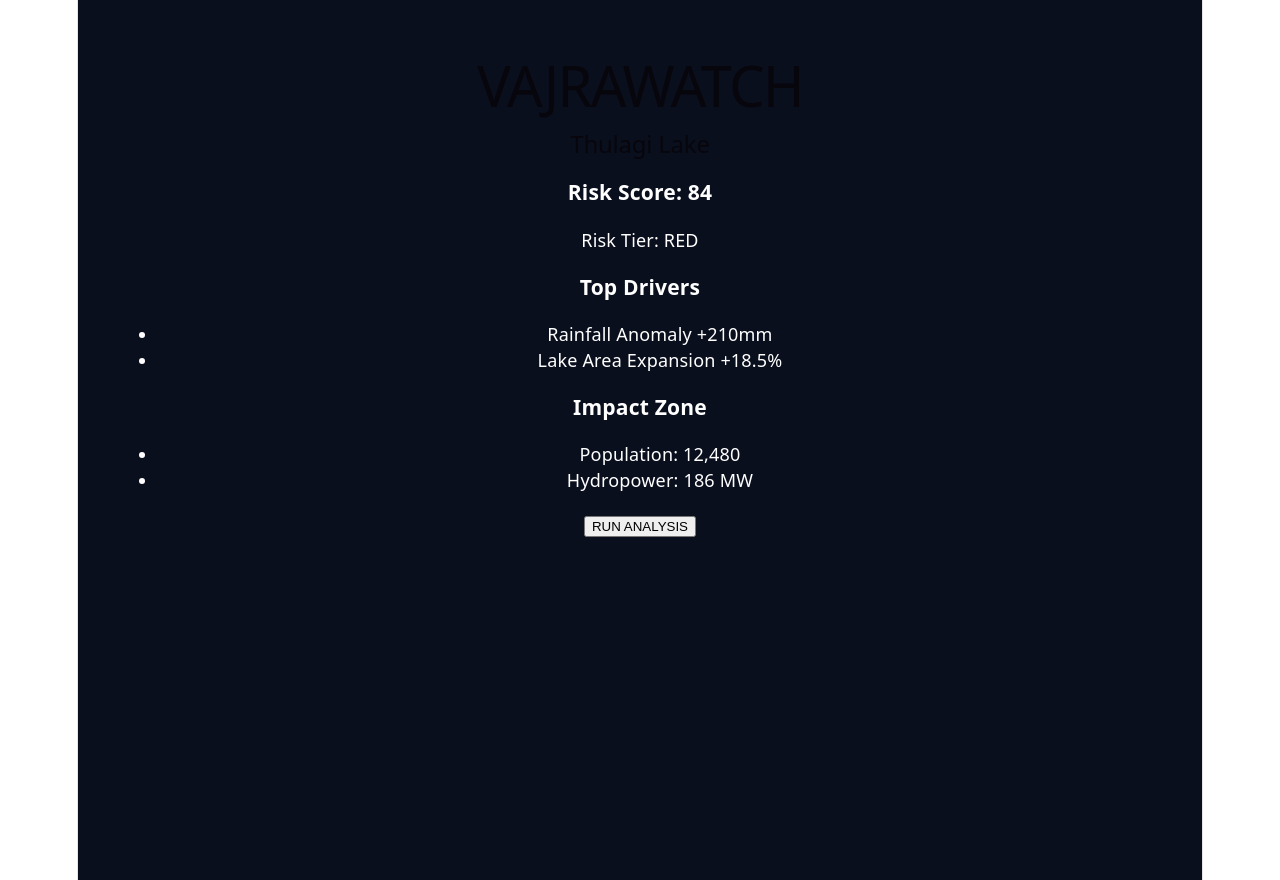
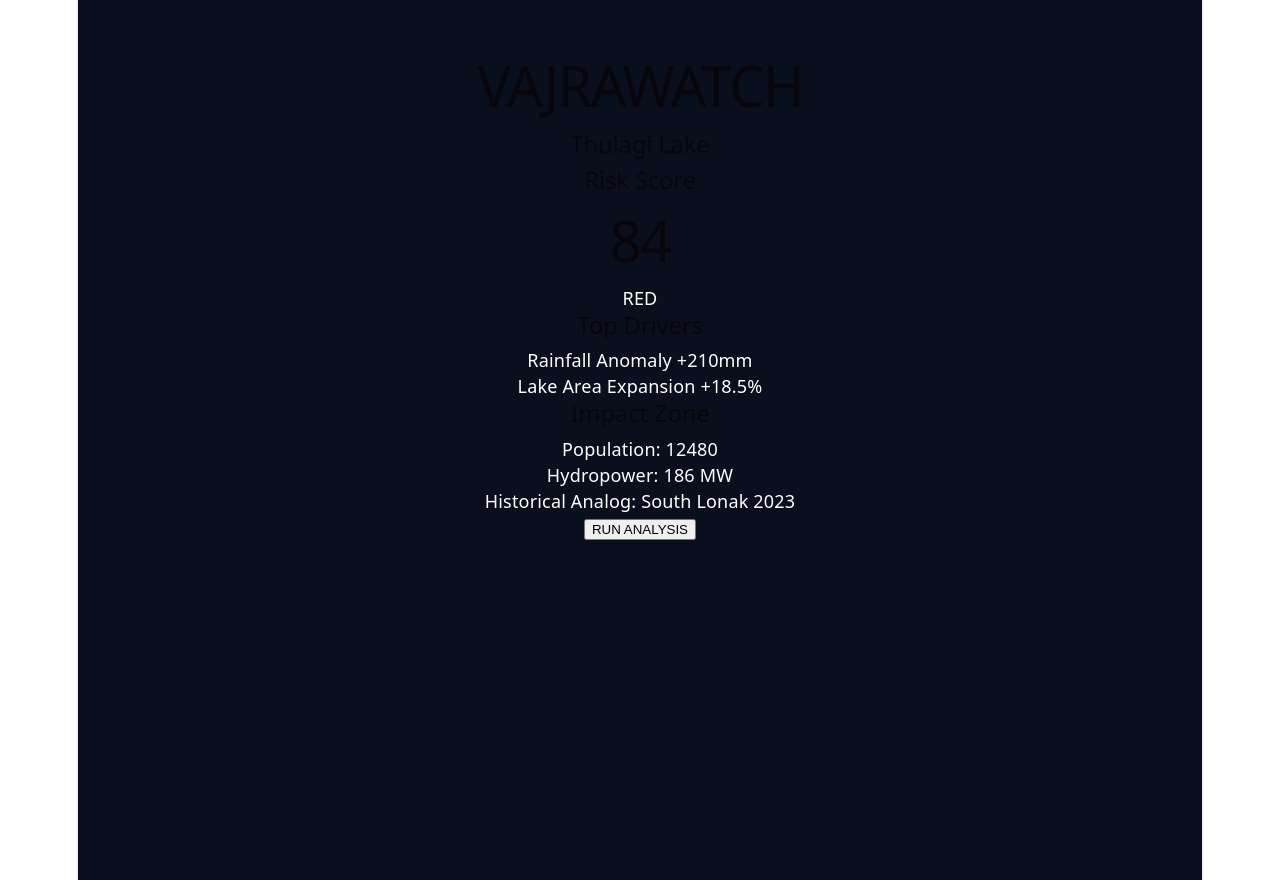
Before and after one commit to Arya-Mm/VAJRAWATCH-CORE, a React (Vite) app in the folder frontend/dashboard/: page / in a window 1280 px wide. Built offline with nearby package versions, Linux system fonts and the light colour scheme.

Commit message:
Build dashboard component architecture

```diff
--- a/frontend/dashboard/src/App.jsx
+++ b/frontend/dashboard/src/App.jsx
@@ -1,40 +1,7 @@
-import "./App.css";
+import Overview from "./pages/Overview";
 
 function App() {
-  return (
-    <div
-      style={{
-        minHeight: "100vh",
-        background: "#0a0f1e",
-        color: "white",
-        padding: "40px",
-      }}
-    >
-      <h1>VAJRAWATCH</h1>
-
-      <h2>Thulagi Lake</h2>
-
-      <h3>Risk Score: 84</h3>
-
-      <p>Risk Tier: RED</p>
-
-      <h3>Top Drivers</h3>
-
-      <ul>
-        <li>Rainfall Anomaly +210mm</li>
-        <li>Lake Area Expansion +18.5%</li>
-      </ul>
-
-      <h3>Impact Zone</h3>
-
-      <ul>
-        <li>Population: 12,480</li>
-        <li>Hydropower: 186 MW</li>
-      </ul>
-
-      <button>RUN ANALYSIS</button>
-    </div>
-  );
+  return <Overview />;
 }
 
 export default App;
--- a/frontend/dashboard/src/components/ImpactPanel.jsx
+++ b/frontend/dashboard/src/components/ImpactPanel.jsx
@@ -0,0 +1,15 @@
+function ImpactPanel({ impact }) {
+  return (
+    <div>
+      <h2>Impact Zone</h2>
+
+      <p>Population: {impact.population}</p>
+
+      <p>Hydropower: {impact.hydropowerMW} MW</p>
+
+      <p>Historical Analog: {impact.historicalAnalog}</p>
+    </div>
+  );
+}
+
+export default ImpactPanel;
--- a/frontend/dashboard/src/components/RiskGauge.jsx
+++ b/frontend/dashboard/src/components/RiskGauge.jsx
@@ -0,0 +1,11 @@
+function RiskGauge({ score, tier }) {
+  return (
+    <div>
+      <h2>Risk Score</h2>
+      <h1>{score}</h1>
+      <p>{tier}</p>
+    </div>
+  );
+}
+
+export default RiskGauge;
--- a/frontend/dashboard/src/components/RunAnalysisButton.jsx
+++ b/frontend/dashboard/src/components/RunAnalysisButton.jsx
@@ -0,0 +1,5 @@
+function RunAnalysisButton() {
+  return <button>RUN ANALYSIS</button>;
+}
+
+export default RunAnalysisButton;
--- a/frontend/dashboard/src/components/TopDrivers.jsx
+++ b/frontend/dashboard/src/components/TopDrivers.jsx
@@ -0,0 +1,15 @@
+function TopDrivers({ drivers }) {
+  return (
+    <div>
+      <h2>Top Drivers</h2>
+
+      {drivers.map((driver, index) => (
+        <div key={index}>
+          {driver.feature} {driver.value}
+        </div>
+      ))}
+    </div>
+  );
+}
+
+export default TopDrivers;
--- a/frontend/dashboard/src/data/thulagiMock.js
+++ b/frontend/dashboard/src/data/thulagiMock.js
@@ -0,0 +1,23 @@
+export const thulagiData = {
+  lakeId: "PDGL_THULAGI_01",
+  name: "Thulagi Lake",
+  riskScore: 84,
+  riskTier: "RED",
+
+  topDrivers: [
+    {
+      feature: "Rainfall Anomaly",
+      value: "+210mm",
+    },
+    {
+      feature: "Lake Area Expansion",
+      value: "+18.5%",
+    },
+  ],
+
+  impact: {
+    population: 12480,
+    hydropowerMW: 186,
+    historicalAnalog: "South Lonak 2023",
+  },
+};
--- a/frontend/dashboard/src/pages/Overview.jsx
+++ b/frontend/dashboard/src/pages/Overview.jsx
@@ -0,0 +1,33 @@
+import RiskGauge from "../components/RiskGauge";
+import TopDrivers from "../components/TopDrivers";
+import ImpactPanel from "../components/ImpactPanel";
+import RunAnalysisButton from "../components/RunAnalysisButton";
+
+import { thulagiData } from "../data/thulagiMock";
+
+function Overview() {
+  return (
+    <div
+      style={{
+        minHeight: "100vh",
+        background: "#0a0f1e",
+        color: "white",
+        padding: "40px",
+      }}
+    >
+      <h1>VAJRAWATCH</h1>
+
+      <h2>{thulagiData.name}</h2>
+
+      <RiskGauge score={thulagiData.riskScore} tier={thulagiData.riskTier} />
+
+      <TopDrivers drivers={thulagiData.topDrivers} />
+
+      <ImpactPanel impact={thulagiData.impact} />
+
+      <RunAnalysisButton />
+    </div>
+  );
+}
+
+export default Overview;
```
